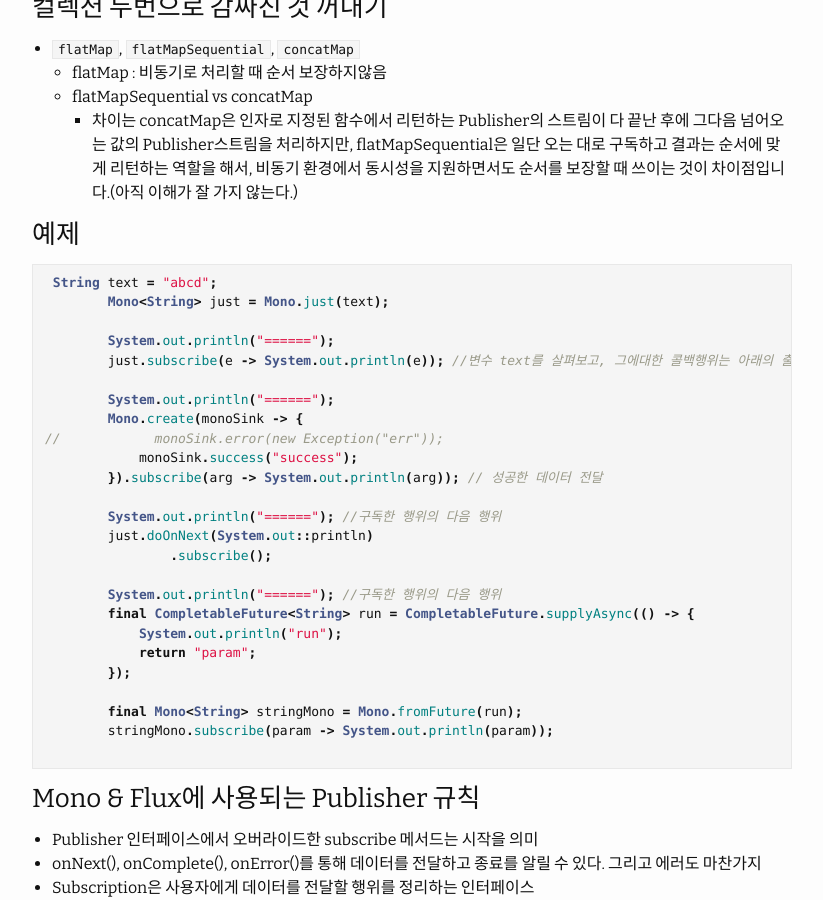
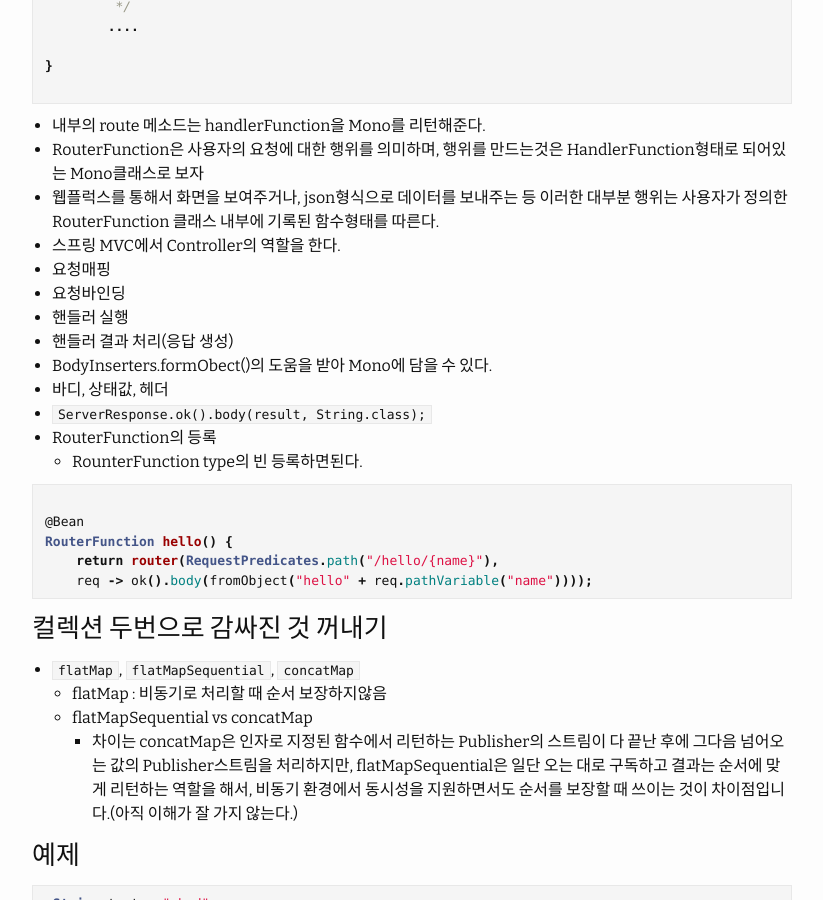
Before and after one commit to HWANGJEONGHYEON1/HWANGJEONGHYEON1.github.io, a Jekyll site: the page built from _posts/2021-08-03-스프링 webflux-1.md, in a window 1280 px wide and 900 px high, scrolled down 1065 px. Shown: the whole window, without its empty margins (228-1051 px from the left). Built offline with Jekyll 4.4.1, drawn with Linux system fonts in a browser that asks for light colours; comment, search, counter and statistics services are not loaded; some of the changed text lies outside the part shown.

Commit message:
Update 2021-08-03-스프링 webflux-1.md
[docs] spring webflux 공부

````diff
--- a/_posts/2021-08-03-스프링 webflux-1.md
+++ b/_posts/2021-08-03-스프링 webflux-1.md
@@ -8,6 +8,16 @@ tags: [spring-webflux, reactprogramming]
 
 ## Spring Webflux
 > 변화의 전파와 데이터 흐름과 관련된 선언적 프로그래밍 패러다임.
+- 장점
+    - 모든 웹 요청 처리작업을 명시적인 코드로 작성
+    - 메소드 시그니처 관례와 타입체크가 불가능한 어노테이션에 의존하는 @MVC 스타일보다 명확
+    - 정확한 타입 체크 가능
+    - 함수 조합을 통한 편리한 구성, 추상화 유리하다.
+    - 테스트 작성의 편리
+    - 핸들러 로직은 물로인고 요청 매핑과 리턴값 처리까지 단위테스트로 가능하다.
+- 단점
+    - 함수형 스타일의 코드 작성이 편하지않으면 작성과 이해의 어려움이 있다.
+    - 대안 -> @Mvc WebFlux
 
 ### RouterFunction
 - 웹플럭스에서는 RouterFunction 클래스를 활용하여 사용자의 요청에 대한 응답 행위를 정의하도록 한다.
@@ -46,6 +56,24 @@ public interface RouterFunction<T extends ServerResponse> {
 - RouterFunction은 사용자의 요청에 대한 행위를 의미하며, 행위를 만드는것은 HandlerFunction형태로 되어있는 Mono클래스로 보자
 - 웹플럭스를 통해서 화면을 보여주거나, json형식으로 데이터를 보내주는 등 이러한 대부분 행위는 사용자가 정의한 RouterFunction 클래스 내부에 기록된 함수형태를 따른다.
 - 스프링 MVC에서 Controller의 역할을 한다.
+- 요청매핑
+- 요청바인딩
+- 핸들러 실행
+- 핸들러 결과 처리(응답 생성)
+- BodyInserters.formObect()의 도움을 받아 Mono에 담을 수 있다.
+- 바디, 상태값, 헤더
+- `ServerResponse.ok().body(result, String.class);`
+- RouterFunction의 등록
+    - RounterFunction type의 빈 등록하면된다.
+
+```java
+
+@Bean
+RouterFunction hello() {
+    return router(RequestPredicates.path("/hello/{name}"),
+    req -> ok().body(fromObject("hello" + req.pathVariable("name"))));
+```
+
 
 ### 컬렉션 두번으로 감싸진 것 꺼내기
 - `flatMap`, `flatMapSequential`, `concatMap`
````
